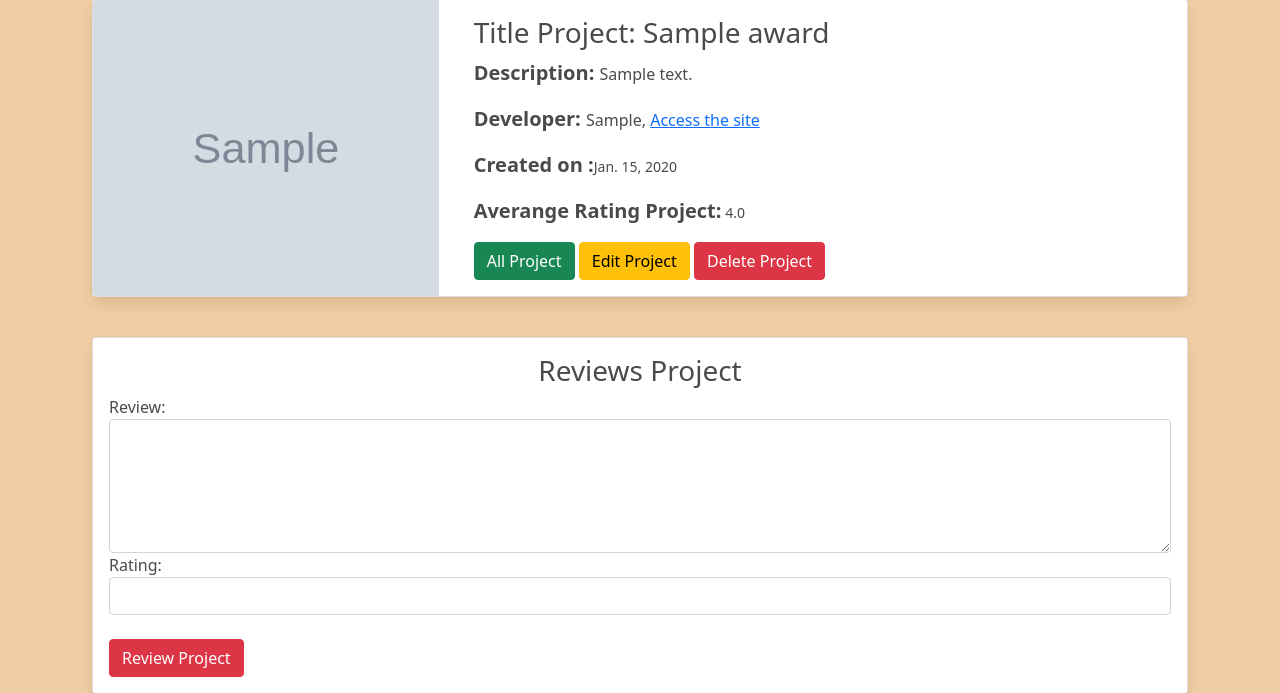
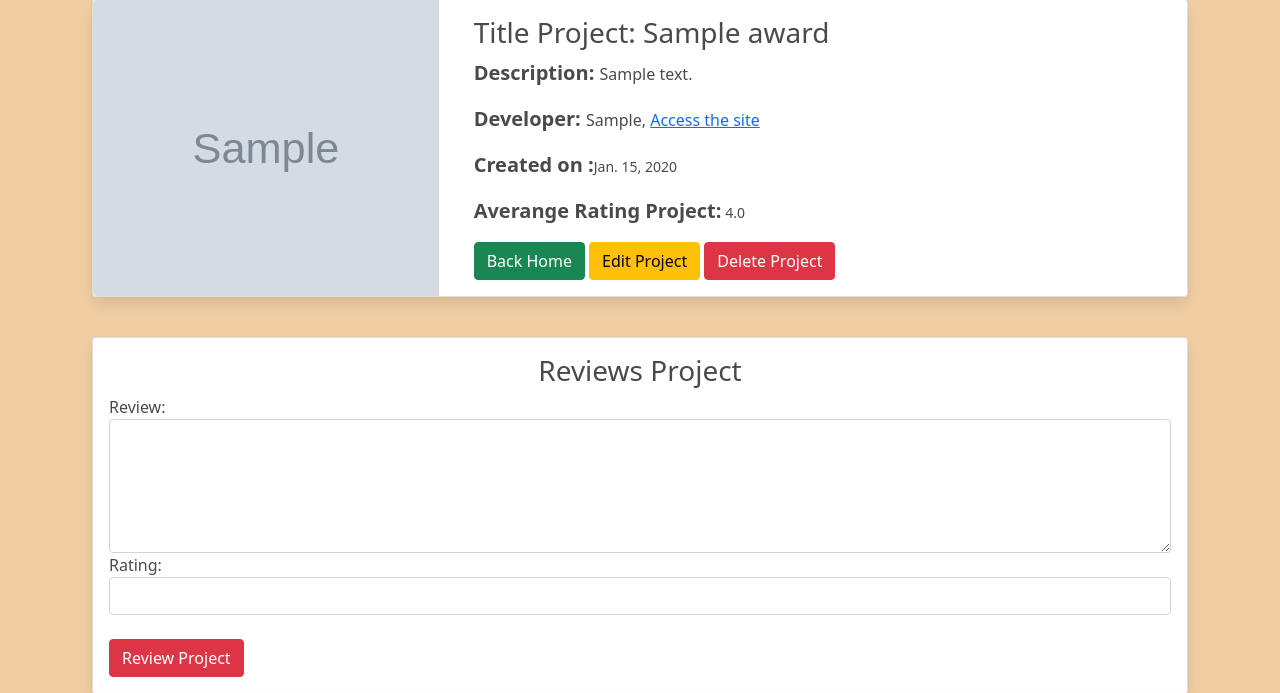
Before and after one commit to JoeGakumo21/Awwards-App-project, a Django app: page /details/1/ in a window 1280 px wide. Shown: the part 89-782 px from the top of the page. Run offline with Django 3.2, Linux system fonts and the light colour scheme; a user stored in the database is signed in; tables that the repository leaves empty hold one stand-in row (values such as "Sample post"); grey boxes marked "Sample" are stand-in pictures; some libraries are stand-ins or nearby versions.

Commit message:
change button name

```diff
--- a/main/templates/main/details.html
+++ b/main/templates/main/details.html
@@ -35,7 +35,7 @@
             <span><a href="{{project.linktosite}}">Access the site</a></span></p>
             <p class="card-text"><small class="text"><span  style="font-weight: 800;font-size: 20px;">Created on :</span>{{project.created_date}}</small></p>
             <p class="card-text"><small class="text"><span  style="font-weight: 800;font-size: 20px;">Averange Rating Project:</span> {{averange}}</small></p>
-            <a href="{% url 'main:home' %}" class="btn btn-success">All Project</a>
+            <a href="{% url 'main:home' %}" class="btn btn-success">Back Home</a>
             {% if request.user.is_authenticated %}
             <a href="{% url 'main:edit_project' project.id %}" class="btn btn-warning">Edit Project</a>
             <a href="{% url 'main:deleteproject' project.id %}" class="btn btn-danger" onclick="return confirm('Are you sure to delete this?')">Delete Project</a>
```
